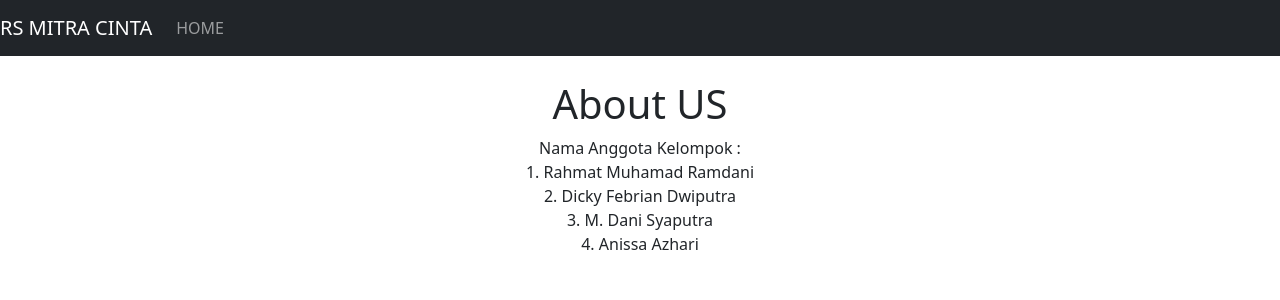
After one commit to dickyfebriandwi/tubes_tekweb_absensirumahsakit, a CodeIgniter app: page /database/index.php/home/about in a window 1280 px wide. The commit adds this page. Shown: the top 300 px of the page. Run offline with CodeIgniter, Linux system fonts and the light colour scheme.

Commit message:
about us

```diff
--- a/application/controllers/Home.php
+++ b/application/controllers/Home.php
@@ -18,6 +18,10 @@ class Home extends CI_COntroller{
         }else{
             $this->load->view("login");
         }
+    }
+    //fungsi panggil aboutus
+    public function about(){
+        $this->load->view("aboutus");
     }
     //fungsi panggil datapegawai
     public function datapegawai(){
--- /dev/null
+++ b/application/views/aboutus.php
@@ -0,0 +1,32 @@
+<!DOCTYPE html>
+<html lang="en">
+<head>
+<title>About Us</title>
+<link href="https://cdn.jsdelivr.net/npm/bootstrap@5.0.1/dist/css/bootstrap.min.css" rel="stylesheet" integrity="sha384-+0n0xVW2eSR5OomGNYDnhzAbDsOXxcvSN1TPprVMTNDbiYZCxYbOOl7+AMvyTG2x" crossorigin="anonymous">
+</head>
+<body>
+    <div class="navbar navbar-expand bg-dark navbar-dark">
+    <a class="navbar-brand" href="#">RS MITRA CINTA</a>
+    <ul class="navbar-nav">
+    <li class="nav-item">
+            <a class="nav-link" href="<?php echo site_url('home/');?>">HOME</a>
+        </li>
+    </ul>
+    </div>
+    <br>
+    <div class="container-fluid">
+    <div class="jumbotron text-center">
+    <h1>About US</h1>
+    Nama Anggota Kelompok :
+    <br>
+    1. Rahmat Muhamad Ramdani
+    <br>
+    2. Dicky Febrian Dwiputra
+    <br>
+    3. M. Dani Syaputra
+    <br>
+    4. Anissa Azhari
+    </div>
+    </div>
+</body>
+</html>
--- a/application/views/catatan.php
+++ b/application/views/catatan.php
@@ -22,6 +22,9 @@
         </li>
         <li>
             <a class="nav-link" href="<?php echo site_url('home/logout');?>">LOG OUT</a>
+        </li>
+        <li>
+            <a class="nav-link" href="<?php echo site_url('home/about');?>">ABOUT US</a>
         </li>
     </ul>
     </div>
--- a/application/views/catatanadmin.php
+++ b/application/views/catatanadmin.php
@@ -25,6 +25,9 @@
         </li>
         <li>
             <a class="nav-link" href="<?php echo site_url('home/logout');?>">LOG OUT</a>
+        </li>
+        <li>
+            <a class="nav-link" href="<?php echo site_url('home/about');?>">ABOUT US</a>
         </li>
     </ul>
     </div>
--- a/application/views/catatankeluar.php
+++ b/application/views/catatankeluar.php
@@ -22,6 +22,9 @@
         </li>
         <li>
             <a class="nav-link" href="<?php echo site_url('home/logout');?>">LOG OUT</a>
+        </li>
+        <li>
+            <a class="nav-link" href="<?php echo site_url('home/about');?>">ABOUT US</a>
         </li>
     </ul>
     </div>
--- a/application/views/catatankeluaradmin.php
+++ b/application/views/catatankeluaradmin.php
@@ -25,6 +25,9 @@
         </li>
         <li>
             <a class="nav-link" href="<?php echo site_url('home/logout');?>">LOG OUT</a>
+        </li>
+        <li>
+            <a class="nav-link" href="<?php echo site_url('home/about');?>">ABOUT US</a>
         </li>
     </ul>
     </div>
--- a/application/views/data_pegawai.php
+++ b/application/views/data_pegawai.php
@@ -22,6 +22,9 @@
         </li>
         <li>
             <a class="nav-link" href="<?php echo site_url('home/logout');?>">LOG OUT</a>
+        </li>
+        <li>
+            <a class="nav-link" href="<?php echo site_url('home/about');?>">ABOUT US</a>
         </li>
     </ul>
     </div>
--- a/application/views/data_pegawaiadmin.php
+++ b/application/views/data_pegawaiadmin.php
@@ -25,6 +25,9 @@
         </li>
         <li>
             <a class="nav-link" href="<?php echo site_url('home/logout');?>">LOG OUT</a>
+        </li>
+        <li>
+            <a class="nav-link" href="<?php echo site_url('home/about');?>">ABOUT US</a>
         </li>
     </ul>
     </div>
--- a/application/views/home.php
+++ b/application/views/home.php
@@ -27,6 +27,9 @@
         </li>
         <li>
             <a class="nav-link" href="<?php echo site_url('home/logout');?>">LOG OUT</a>
+        </li>
+        <li>
+            <a class="nav-link" href="<?php echo site_url('home/about');?>">ABOUT US</a>
         </li>
     </ul>
     </div>
--- a/application/views/homeadmin.php
+++ b/application/views/homeadmin.php
@@ -30,6 +30,9 @@
         </li>
         <li>
             <a class="nav-link" href="<?php echo site_url('home/logout');?>">LOG OUT</a>
+        </li>
+        <li>
+            <a class="nav-link" href="<?php echo site_url('home/about');?>">ABOUT US</a>
         </li>
     </ul>
     </div>
```
